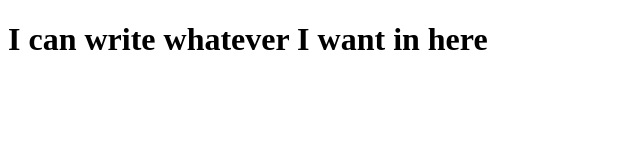
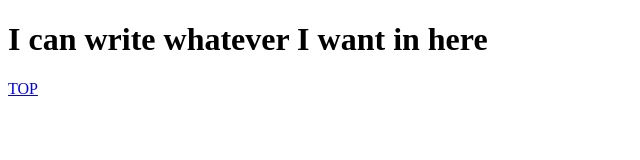
Before and after one commit to georges-kh/git_another_test, a plain HTML site: page index.html in a window 1280 px wide. Shown: the full height of the page, 0-640 px from the left. Drawn offline with Linux system fonts and the light colour scheme.

Commit message:
Add links to TOP and about page

```diff
--- a/index.html
+++ b/index.html
@@ -7,5 +7,6 @@
 </head>
 <body>
     <h1>I can write whatever I want in here</h1>
+    <a href="https://www.theodinproject.com" target="_blank" rel="noreferrer">TOP</a>
 </body>
 </html>
```
